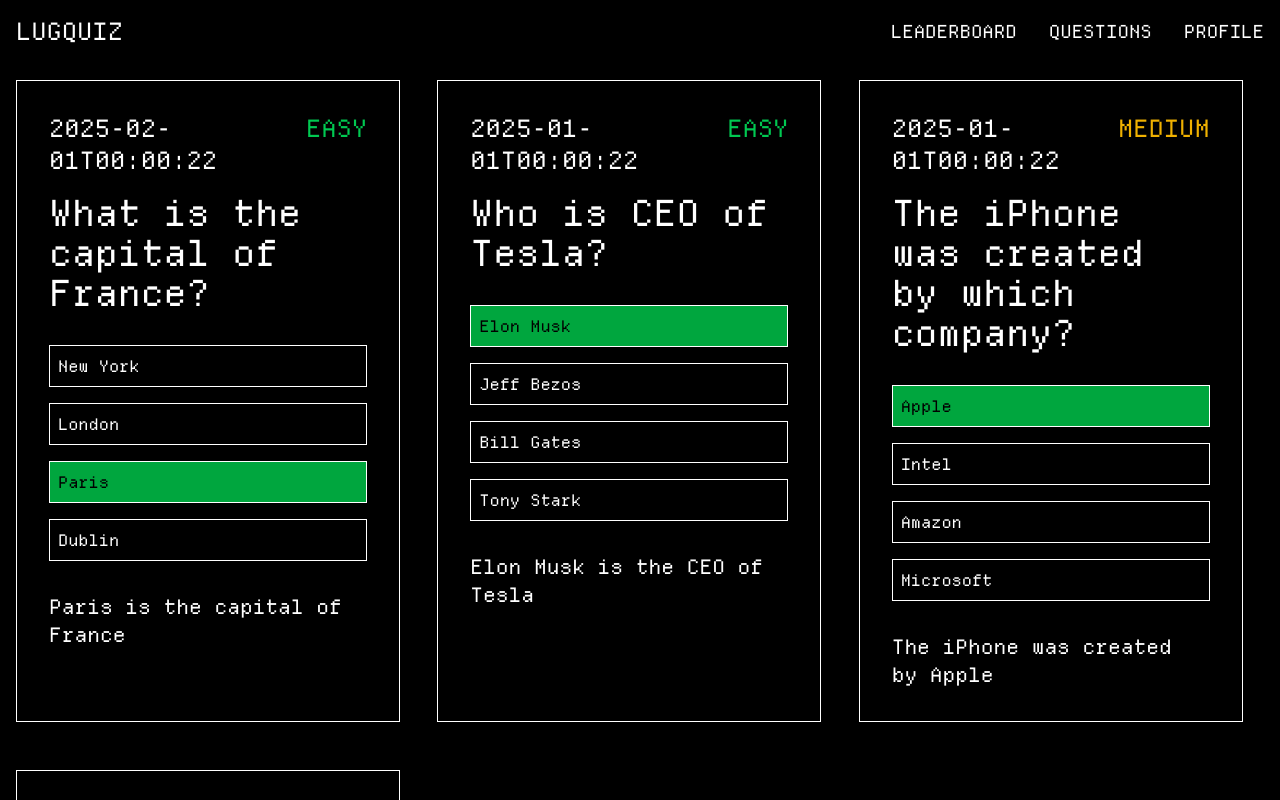
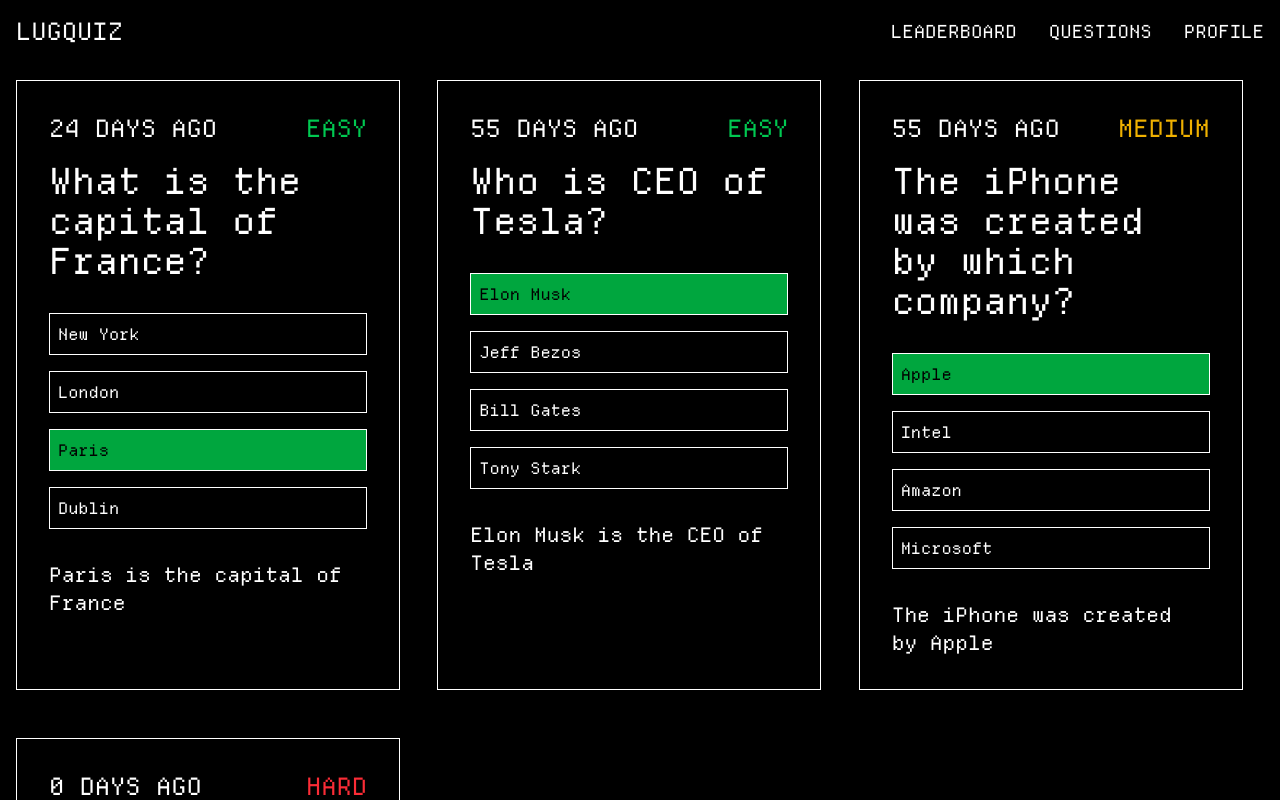
Before and after one commit to ppmpreetham/lug-quiz, a React (Vite) app: page /questions in a window 1280 px wide. Built offline with nearby package versions, Linux system fonts and the light colour scheme.

Commit message:
update: question cards

```diff
--- a/src/components/Question.tsx
+++ b/src/components/Question.tsx
@@ -1,5 +1,5 @@
 import Option from "./Option";
-import { useState } from "react";
+import { useState, useMemo, useCallback } from "react";
 
 const QuestionComp = ({
   qn,
@@ -12,13 +12,19 @@
 }) => {
   const [selected, setSelected] = useState<number | null>(null);
 
-  const handleOptionClick = (index: number) => {
+  const daysAgo = useMemo(() => {
+    return Math.floor(
+      (new Date().getTime() - new Date(date).getTime()) / (1000 * 60 * 60)
+    );
+  }, [date]);
+
+  const handleOptionClick = useCallback((index: number) => {
     setSelected(index);
-  };
+  }, []);
 
   return (
     <div className="flex flex-col gap-10 p-10 text-white w-full">
-      <div className="text-4xl text-center">{date}</div>
+      <div className="text-4xl text-center">{daysAgo} hours ago</div>
       <div className="text-4xl text-center">{qn}</div>
       <div className="flex flex-col gap-4">
         {options.map((option, index) => (
--- a/src/components/QuestionCard.tsx
+++ b/src/components/QuestionCard.tsx
@@ -1,10 +1,18 @@
+import { useMemo } from "react";
 import { Question } from "../types";
 
 const QuestionCard = ({ question }: { question: Question }) => {
+  const daysAgo = useMemo(() => {
+    return Math.floor(
+      (new Date().getTime() - new Date(question.date).getTime()) /
+        (1000 * 60 * 60 * 24)
+    );
+  }, [question.date]);
+
   return (
     <div className="text-white border border-white p-4 sm:p-6 lg:p-8 w-full lg:w-[30vw] flex flex-col gap-4">
       <div className="flex flex-row justify-between uppercase w-full">
-        <p className="text-lg sm:text-xl lg:text-2xl">{question.date}</p>
+        <p className="text-lg sm:text-xl lg:text-2xl">{daysAgo} days ago</p>
         <p
           className={`text-lg sm:text-xl lg:text-2xl ${(() => {
             switch (question.difficulty?.toLowerCase()) {
--- a/src/types.ts
+++ b/src/types.ts
@@ -1,14 +1,18 @@
+// TOMORROW: WILL BE SHOWN THE DAY AFTER THAT. ELSE RETURN NULL
+
 export interface Question {
   question: string;
   options: string[];
-  answer?: number;
+  answer?: number; // 1,2,3,4 TOMORROW
   date: string;
-  explanation?: string;
-  difficulty?: string;
+  explanation?: string; // TOMORROW
+  difficulty?: string; // TOMORROW
 }
 
 export interface User {
-  username: string;
-  points: number;
-  rank: number;
+  name: string; // INPUT
+  regNo: string; // INPUT
+  username: string; // INPUT
+  points: number; // OUTPUT
+  rank: number; // OUTPUT
 }
```
